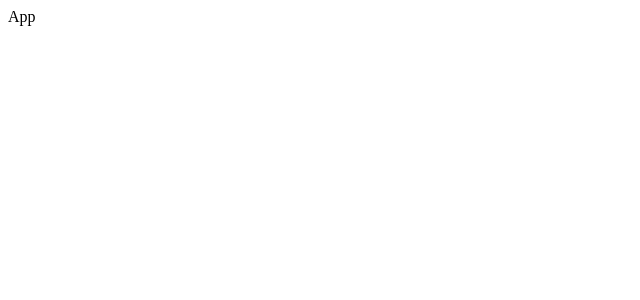
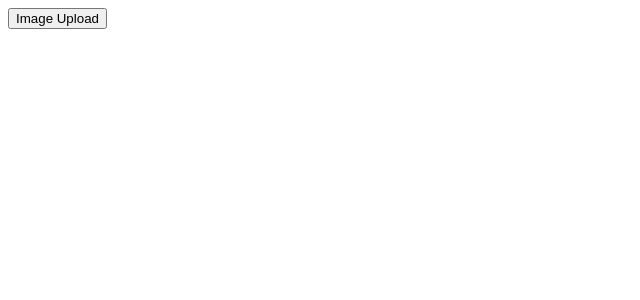
Before and after one commit to uyeong-jay/toy-projects, a React (Create React App) app: page / in a window 1280 px wide. Shown: the top 300 px of the page, without its empty margins (0-640 px from the left). Built offline with nearby package versions, Linux system fonts and the light colour scheme.

Commit message:
[UPDATE] added imageUpload component

```diff
--- a/src/App.js
+++ b/src/App.js
@@ -1,9 +1,10 @@
 import React from 'react';
+import ImageUpload1 from './imageUpload/ImageUpload';
 
 const App = () => {
   return (
     <>
-      App
+      <ImageUpload1 />
     </>
   );
 }
```
